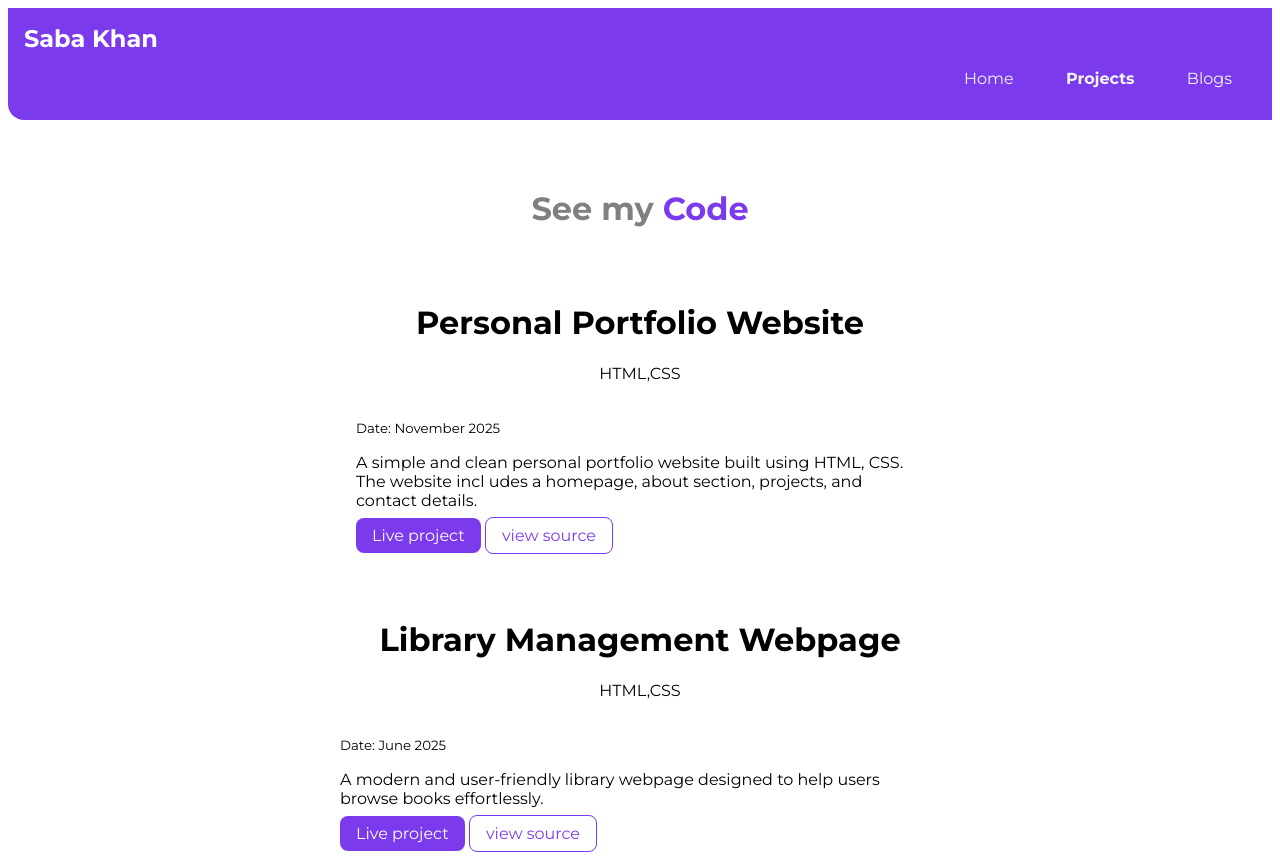
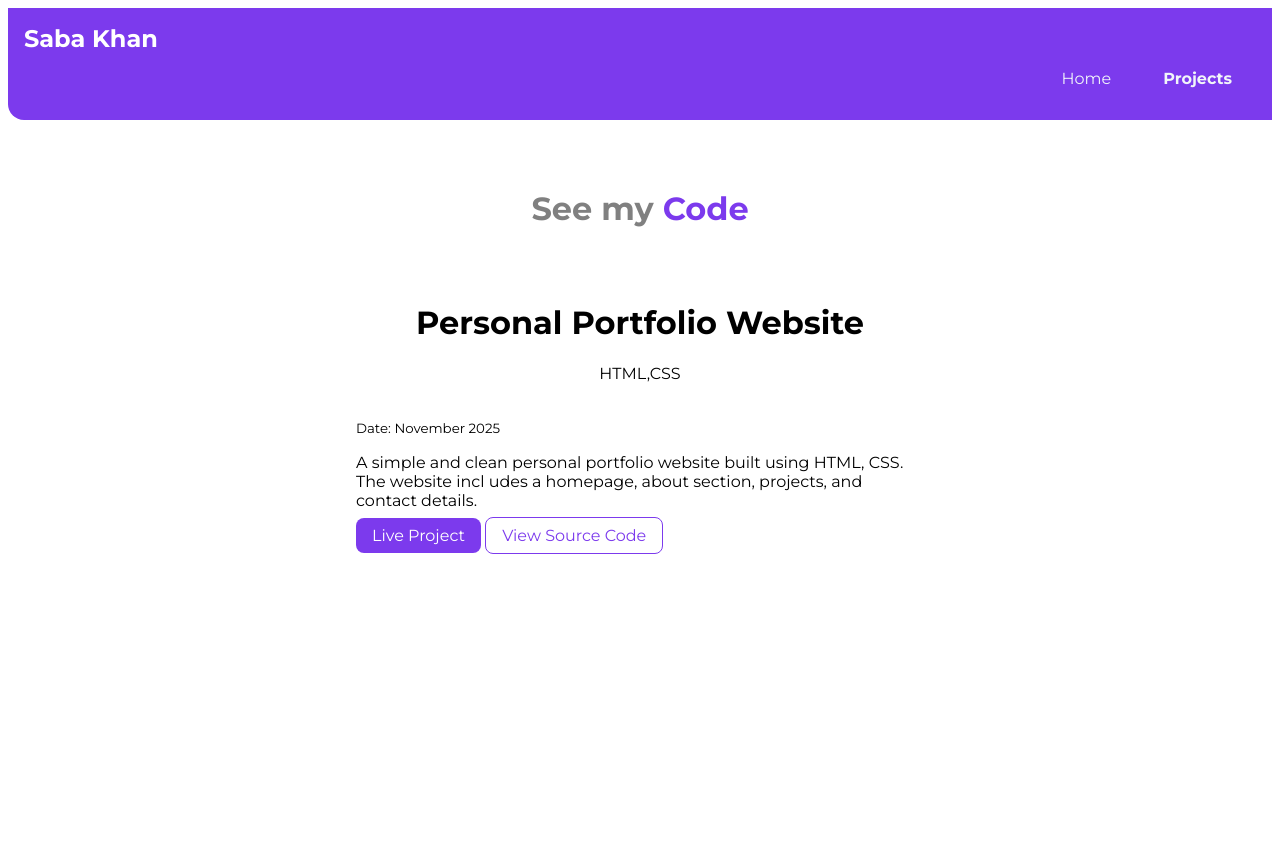
Before and after one commit to Saba-Khan17/Portfolio, a plain HTML site: page project.html in a window 1280 px wide. After the commit the page ends 800 px from the top, so only its background shows below. Drawn offline with Linux system fonts and the light colour scheme.

Commit message:
Add files via upload

```diff
--- a/project.html
+++ b/project.html
@@ -18,9 +18,7 @@
             <li class="list-item-inline">
                 <a class="link link-active " href="project.html">Projects</a>
             </li>
-            <li class="list-item-inline">
-                <a class="link" href="blogs.html">Blogs</a>
-            </li>
+
         </ul>
     </nav>
 
@@ -37,20 +35,9 @@
                 <p>A simple and clean personal portfolio website built using HTML, CSS. The website incl
                     udes a homepage, about section, projects, and contact details.</p>
 
-                <a class="link link-primary" href="http://127.0.0.1:5500/practice/portfolio/index.html">Live project</a>
-                <a class="link link-secondary" href="/">view source</a>
+                <a class="link link-primary" href="https://portfolio-sabakhan.netlify.app/">Live Project</a>
+                <a class="link link-secondary" href="https://github.com/Saba-Khan17/Portfolio">View Source Code</a>
             </div>
-        </li><br>
-        <br>
-
-        <li>
-            <h1 class="project">Library Management Webpage</h1>
-            <p class="tech-stack">HTML,CSS</p><br>
-            <small>Date: June 2025</small>
-            <p>A modern and user-friendly library webpage designed to help users browse books effortlessly.</p>
-            <a class="link link-primary" href="file:///D:/Saba/myProject/library%20web%20pages/index.html">Live
-                project</a>
-            <a class="link link-secondary" href="/">view source</a>
         </li>
     </ol>
 </body>
```
Also changed, not shown: index.html (+1 -11 lines).
